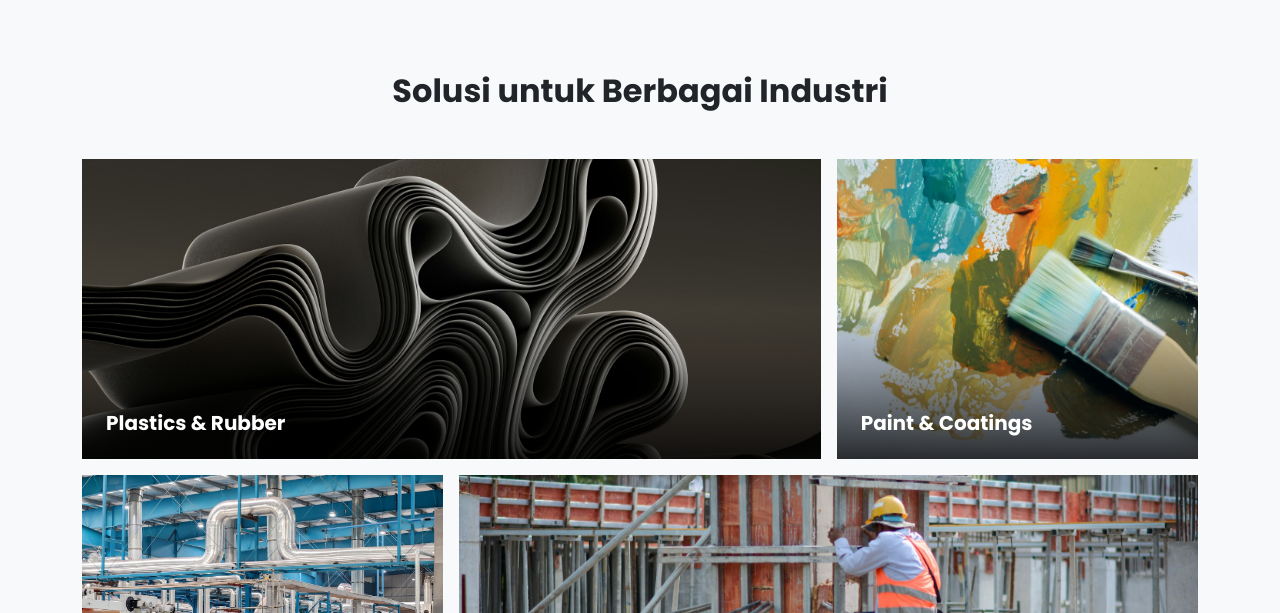
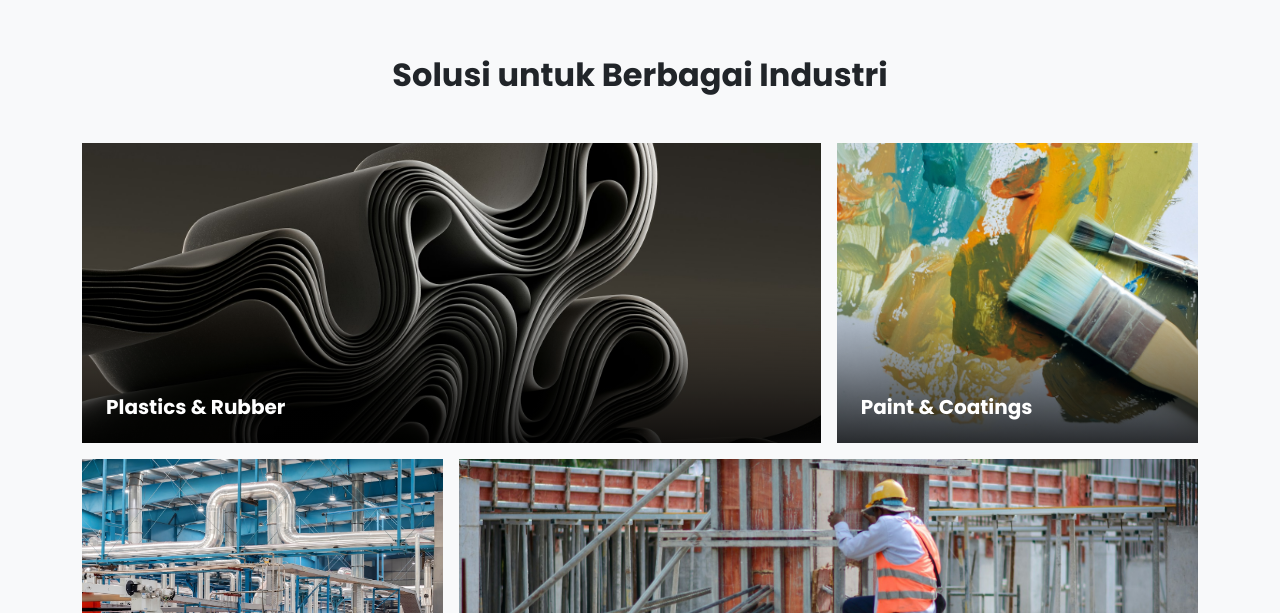
Before and after one commit to satriafzal/company_profile_GRS, a Vue app: page / in a window 1280 px wide. Shown: the part 2247-2860 px from the top of the page. Built offline with nearby package versions, Linux system fonts and the light colour scheme.

Commit message:
update css home

```diff
--- a/src/assets/style/Home.css
+++ b/src/assets/style/Home.css
@@ -83,7 +83,7 @@ p {
 
 .solution-section {
     background-color: #f8f9fa;
-    padding-top: 5rem !important;
+    padding-top: 4rem !important;
 }
 
 .industry-card {
```
